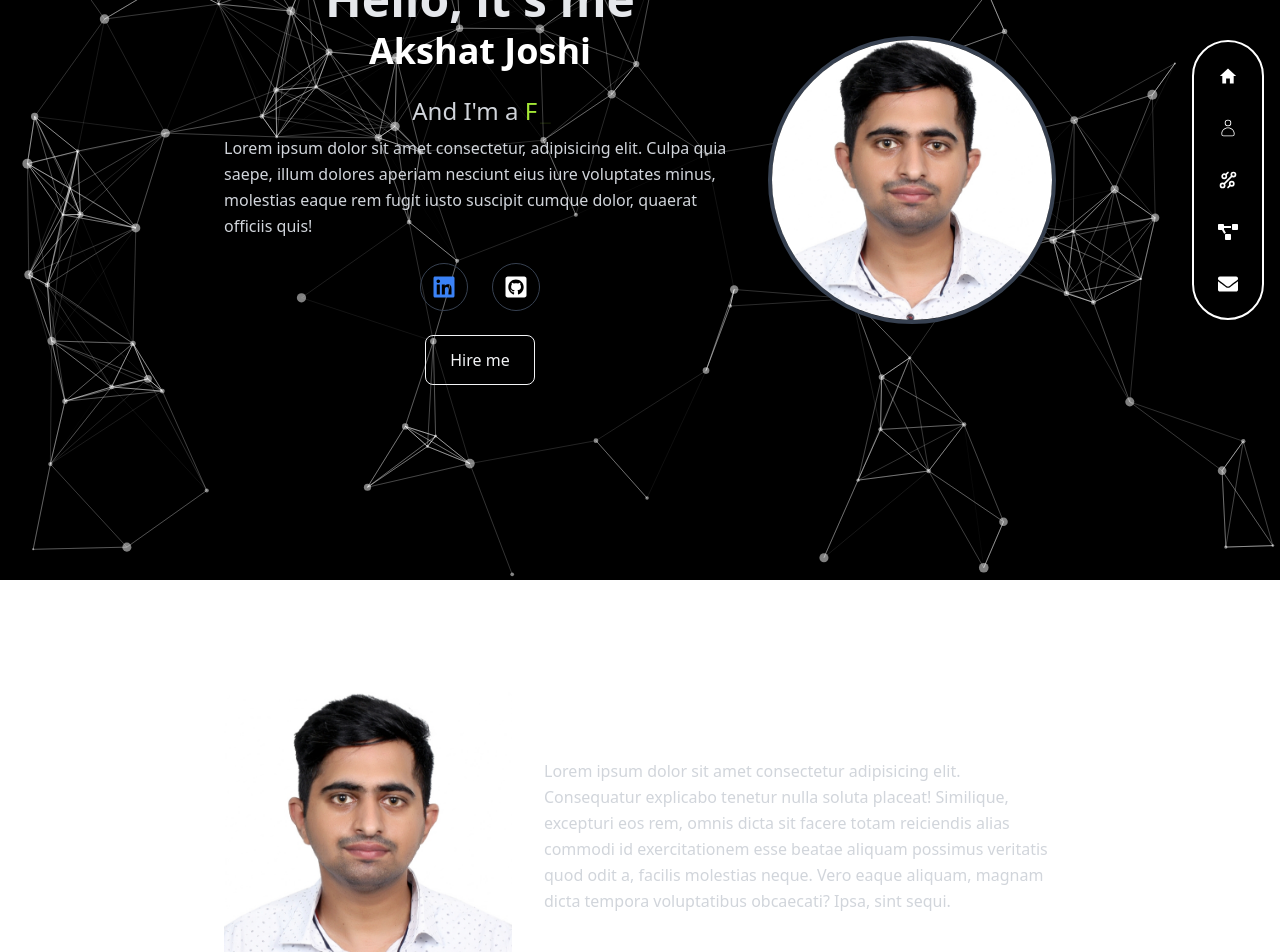
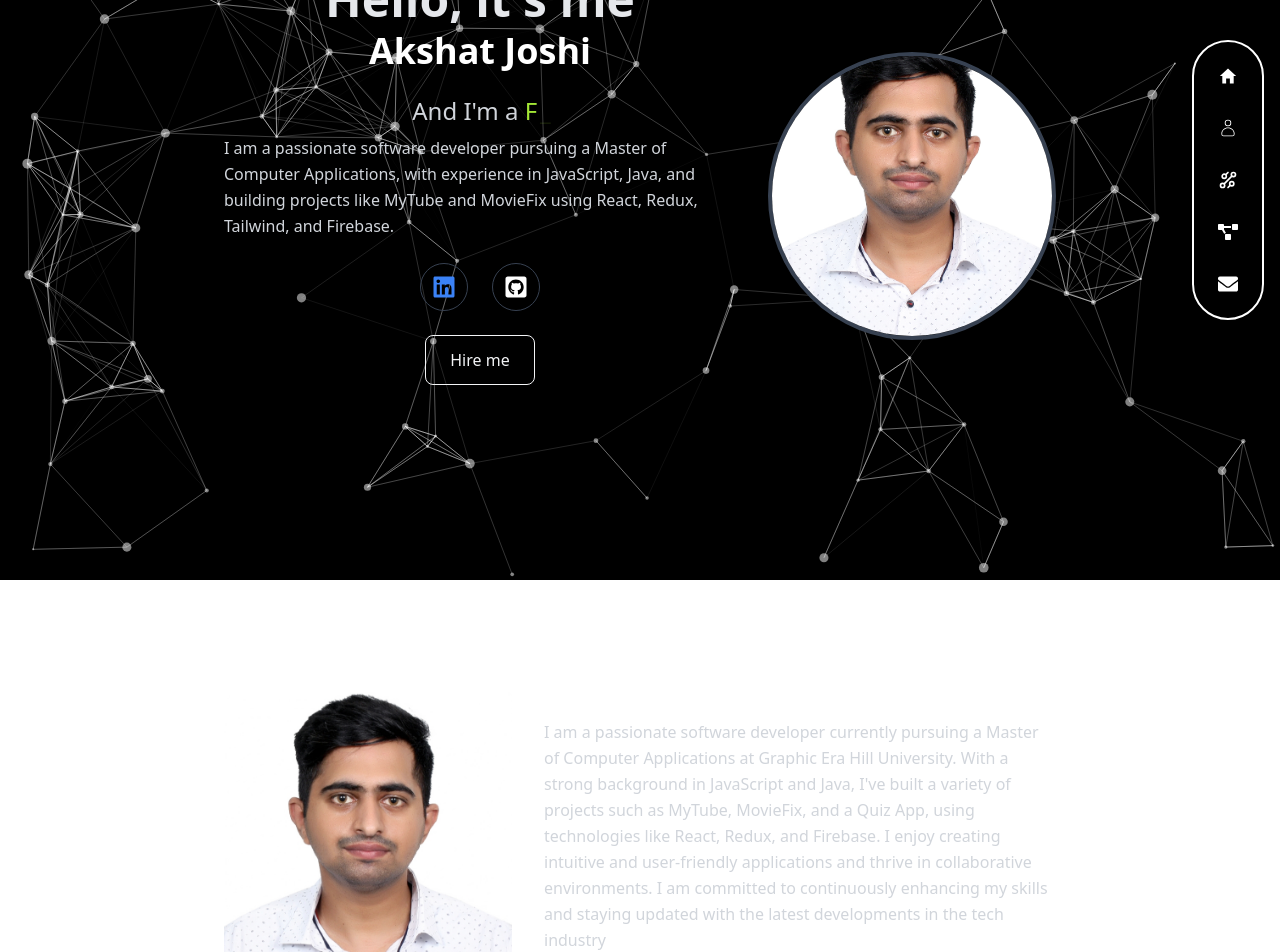
Before and after one commit to Akshatjosh/Portfolio, a React (Vite) app: page / in a window 1280 px wide. Shown: the part 220-1172 px from the top of the page. Built offline with nearby package versions, Linux system fonts and the light colour scheme.

Commit message:
do some changes

```diff
--- a/src/Components/About.jsx
+++ b/src/Components/About.jsx
@@ -44,12 +44,14 @@ function About() {
           transition={{ duration: 0.8, type: "spring", stiffness: 50 }}
         >
           <p className="text-md text-gray-300 leading-relaxed max-w-lg">
-            Lorem ipsum dolor sit amet consectetur adipisicing elit. Consequatur
-            explicabo tenetur nulla soluta placeat! Similique, excepturi eos
-            rem, omnis dicta sit facere totam reiciendis alias commodi id
-            exercitationem esse beatae aliquam possimus veritatis quod odit a,
-            facilis molestias neque. Vero eaque aliquam, magnam dicta tempora
-            voluptatibus obcaecati? Ipsa, sint sequi.
+            I am a passionate software developer currently pursuing a Master of
+            Computer Applications at Graphic Era Hill University. With a strong
+            background in JavaScript and Java, I've built a variety of projects
+            such as MyTube, MovieFix, and a Quiz App, using technologies like
+            React, Redux, and Firebase. I enjoy creating intuitive and
+            user-friendly applications and thrive in collaborative environments.
+            I am committed to continuously enhancing my skills and staying
+            updated with the latest developments in the tech industry
           </p>
         </motion.div>
       </div>
--- a/src/Components/Home.jsx
+++ b/src/Components/Home.jsx
@@ -37,10 +37,10 @@ function Home() {
             </span>
           </h3>
           <p className="text-gray-300 max-w-lg mx-auto leading-relaxed">
-            Lorem ipsum dolor sit amet consectetur, adipisicing elit. Culpa quia
-            saepe, illum dolores aperiam nesciunt eius iure voluptates minus,
-            molestias eaque rem fugit iusto suscipit cumque dolor, quaerat
-            officiis quis!
+            I am a passionate software developer pursuing a Master of Computer
+            Applications, with experience in JavaScript, Java, and building
+            projects like MyTube and MovieFix using React, Redux, Tailwind, and
+            Firebase.
           </p>
           <div className="flex gap-4 md:gap-6 mt-4">
             <Link
@@ -66,13 +66,13 @@ function Home() {
         </motion.div>
 
         <motion.div
-          className="image mt-8 md:mt-0"
+          className=" mt-8"
           initial={{ x: "100vw" }}
           animate={{ x: 0 }}
           transition={{ type: "spring", stiffness: 50 }}
         >
           <img
-            src="src/assets/IMG_20240829_175631[1].jpg"
+            src="src\assets\IMG_0737[1].JPG"
             alt="photo"
             className="w-60 h-60 sm:w-72 sm:h-72 object-cover rounded-full border-4 border-gray-700 shadow-lg"
           />
--- a/src/Components/Navbar.jsx
+++ b/src/Components/Navbar.jsx
@@ -23,7 +23,7 @@ function Navbar() {
           >
             <div className="text-lg md:text-xl text-white hover:bg-lime-500 p-2 rounded-full flex items-center">
               {item.icon}
-              <span className="absolute right-full mr-2 -translate-y-1/2 hidden group-hover:block text-white text-xs p-1 rounded bg-transparent mb-0">
+              <span className="mt-1 absolute right-full mr-2 -translate-y-1/2 -translate-x-1/2 hidden group-hover:block text-white text-xs bg-transparent mb-0">
                 {item.name}
               </span>
             </div>
--- a/src/Components/Skills.jsx
+++ b/src/Components/Skills.jsx
@@ -36,7 +36,7 @@ function Skills() {
         className="w-full max-w-3xl grid grid-cols-1 md:grid-cols-2 gap-6"
         initial={{ opacity: 0 }}
         whileInView={{ opacity: 1 }}
-        viewport={{ amount: 0.5 }} // Trigger when 10% of the element is in view
+        viewport={{ amount: 0.2 }} // Trigger when 10% of the element is in view
         transition={{ duration: 0.5, delay: 0.4 }} // Increased duration and reduced delay
       >
         {skill_set.map((skill, index) => (
```
